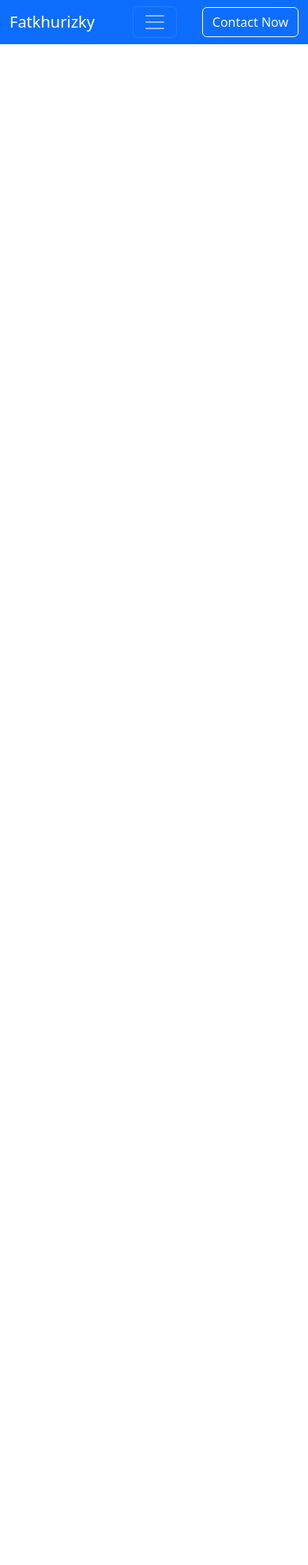
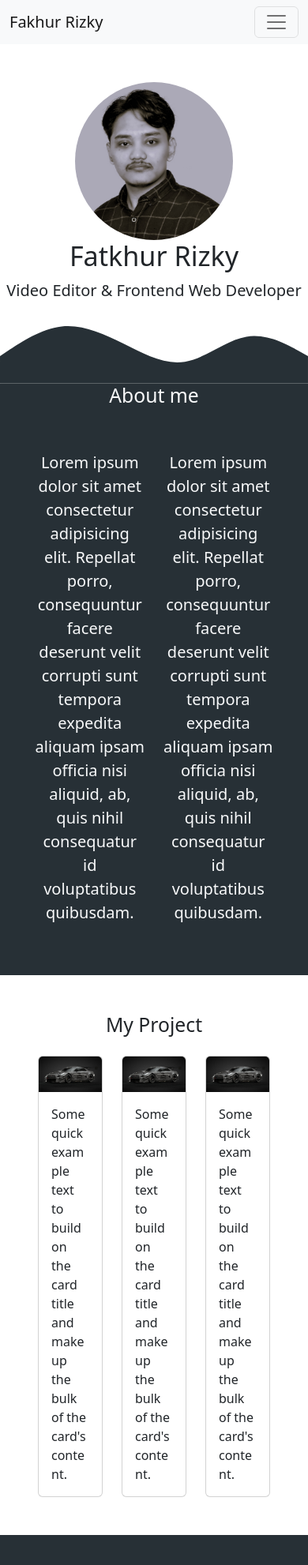
Before and after one commit to Fatkhurizky/Portofolio-and-Resume, a plain HTML site: page index.html in a window 390 px wide. Shown: the whole page at 79% size. Before the commit the page ends 844 px from the top, so only its background shows below. Drawn offline with nearby package versions, Linux system fonts and the light colour scheme.

Commit message:
sampai di membuat project card

```diff
--- a/index.html
+++ b/index.html
@@ -4,42 +4,127 @@
 <head>
     <meta charset="UTF-8">
     <meta name="viewport" content="width=device-width, initial-scale=1.0">
-    <title>Fatkhurizky Portofolio & Resume</title>
+    <title>Fatkhurizky Portfolio & Resume</title>
     <link href="https://cdn.jsdelivr.net/npm/bootstrap@5.2.3/dist/css/bootstrap.min.css" rel="stylesheet"
         integrity="sha384-rbsA2VBKQhggwzxH7pPCaAqO46MgnOM80zW1RWuH61DGLwZJEdK2Kadq2F9CUG65" crossorigin="anonymous">
+
+    <!--my css-->
+    <link rel="stylesheet" href="style.css">
 </head>
 
 <body>
-    <!-- Navbar start -->
-    <nav class="navbar navbar-expand-lg navbar-dark bg-primary">
+    <!-- Navbar - start -->
+    <nav class="navbar navbar-expand-lg navbar-light bg-light">
         <div class="container">
-            <a class="navbar-brand" href="#">Fatkhurizky</a>
-            <button class="navbar-toggler" type="button" data-bs-toggle="collapse" data-bs-target="#navbarNavDropdown"
-                aria-controls="navbarNavDropdown" aria-expanded="false" aria-label="Toggle navigation">
+            <a class="navbar-brand" href="#">Fakhur Rizky</a>
+            <button class="navbar-toggler" type="button" data-bs-toggle="collapse"
+                data-bs-target="#navbarSupportedContent" aria-controls="navbarSupportedContent" aria-expanded="false"
+                aria-label="Toggle navigation">
                 <span class="navbar-toggler-icon"></span>
             </button>
-            <div class="collapse navbar-collapse" id="navbarNavDropdown">
-                <ul class="navbar-nav mx-auto">
+            <div class="collapse navbar-collapse" id="navbarSupportedContent">
+                <ul class="navbar-nav mb-2 mb-lg-0 ms-auto">
                     <li class="nav-item">
-                        <a class="nav-link" href="#">Home</a>
+                        <a class="nav-link active" aria-current="page" href="#">Home</a>
                     </li>
                     <li class="nav-item">
-                        <a class="nav-link" href="#">About</a>
+                        <a class="nav-link" aria-current="page" href="#About">About</a>
                     </li>
                     <li class="nav-item">
-                        <a class="nav-link" href="#">Resume</a>
+                        <a class="nav-link" aria-current="page" href="#">Project</a>
                     </li>
                     <li class="nav-item">
-                        <a class="nav-link" href="#">Portofolio</a>
+                        <a class="nav-link" aria-current="page" href="#">Experient</a>
+                    </li>
+                    <li class="nav-item">
+                        <a class="nav-link" aria-current="page" href="#">Contact</a>
                     </li>
                 </ul>
             </div>
-            <div class="primary">
-                <button class="btn btn-outline-light " type="submit" ;">Contact Now</button>
+        </div>
+    </nav>
+    <!-- Navbar - end -->
+
+    <!-- Hero - start -->
+    <section class="hero text-center pt-5">
+        <img src="img/Profie_aku.png" alt="Fatkhur Rizky" width="200" class="rounded-circle">
+        <h1 class="display-4">Fatkhur Rizky</h1>
+        <p class="lead">Video Editor & Frontend Web Developer</p>
+        <svg xmlns="http://www.w3.org/2000/svg" viewBox="0 0 1440 320">
+            <path fill="#273036" fill-opacity="1"
+                d="M0,192L48,160C96,128,192,64,288,53.3C384,43,480,85,576,133.3C672,181,768,235,864,218.7C960,203,1056,117,1152,101.3C1248,85,1344,139,1392,165.3L1440,192L1440,320L1392,320C1344,320,1248,320,1152,320C1056,320,960,320,864,320C768,320,672,320,576,320C480,320,384,320,288,320C192,320,96,320,48,320L0,320Z">
+            </path>
+        </svg>
+    </section>
+    <!-- Hero - end -->
+
+    <!-- About me - start -->
+    <section class="about" id="about">
+        <div class="container">
+            <div class="row text-center text-light mb-5">
+                <div class="col">
+                    <h2>About me</h2>
+                </div>
+            </div>
+            <div class="row text-light justify-content-center fs-5 pb-5">
+                <div class="col-5 text-center">
+                    <p>Lorem ipsum dolor sit amet consectetur adipisicing elit. Repellat porro, consequuntur facere
+                        deserunt velit corrupti sunt tempora expedita aliquam ipsam officia nisi aliquid, ab, quis nihil
+                        consequatur id voluptatibus quibusdam.</p>
+                </div>
+                <div class="col-5 text-center">
+                    <p>Lorem ipsum dolor sit amet consectetur adipisicing elit. Repellat porro, consequuntur facere
+                        deserunt velit corrupti sunt tempora expedita aliquam ipsam officia nisi aliquid, ab, quis nihil
+                        consequatur id voluptatibus quibusdam.</p>
+                </div>
             </div>
         </div>
-    </nav>
-    <!-- Navbar end -->
+    </section>
+    <!-- About me - end -->
+
+    <!-- Project - start -->
+    <section id="project">
+        <div class="container p-5">
+            <div class="row text-center">
+                <div class="col mb-3">
+                    <h2>My Project</h2>
+                </div>
+            </div>
+            <div class="row">
+                <div class="col-4">
+                    <div class="card">
+                        <img src="img/card_pict.jpeg" class="card-img-top" alt="...">
+                        <div class="card-body">
+                            <p class="card-text">Some quick example text to build on the card title and make up the bulk
+                                of the card's
+                                content.</p>
+                        </div>
+                    </div>
+                </div>
+                <div class="col-4">
+                    <div class="card">
+                        <img src="img/card_pict.jpeg" class="card-img-top" alt="...">
+                        <div class="card-body">
+                            <p class="card-text">Some quick example text to build on the card title and make up the bulk
+                                of the card's
+                                content.</p>
+                        </div>
+                    </div>
+                </div>
+                <div class="col-4">
+                    <div class="card">
+                        <img src="img/card_pict.jpeg" class="card-img-top" alt="...">
+                        <div class="card-body">
+                            <p class="card-text">Some quick example text to build on the card title and make up the bulk
+                                of the card's
+                                content.</p>
+                        </div>
+                    </div>
+                </div>
+            </div>
+        </div>
+    </section>
+    <!-- prooject - end -->
 
 
 
--- /dev/null
+++ b/style.css
@@ -0,0 +1,23 @@
+body {
+    min-height: 2000px;
+    background-color: #273036;
+}
+
+.navbar {
+    color: #273036;
+    background-color: white;
+}
+
+.hero {
+    padding-top: 2rem;
+    background-color: white;
+    margin-top: 0;
+}
+
+.about {
+    background-color: #273036;
+}
+
+#project {
+    background-color: white;
+}
```
Also changed, not shown: img/Profie_aku.png (added), img/card_pict.jpeg (added).
